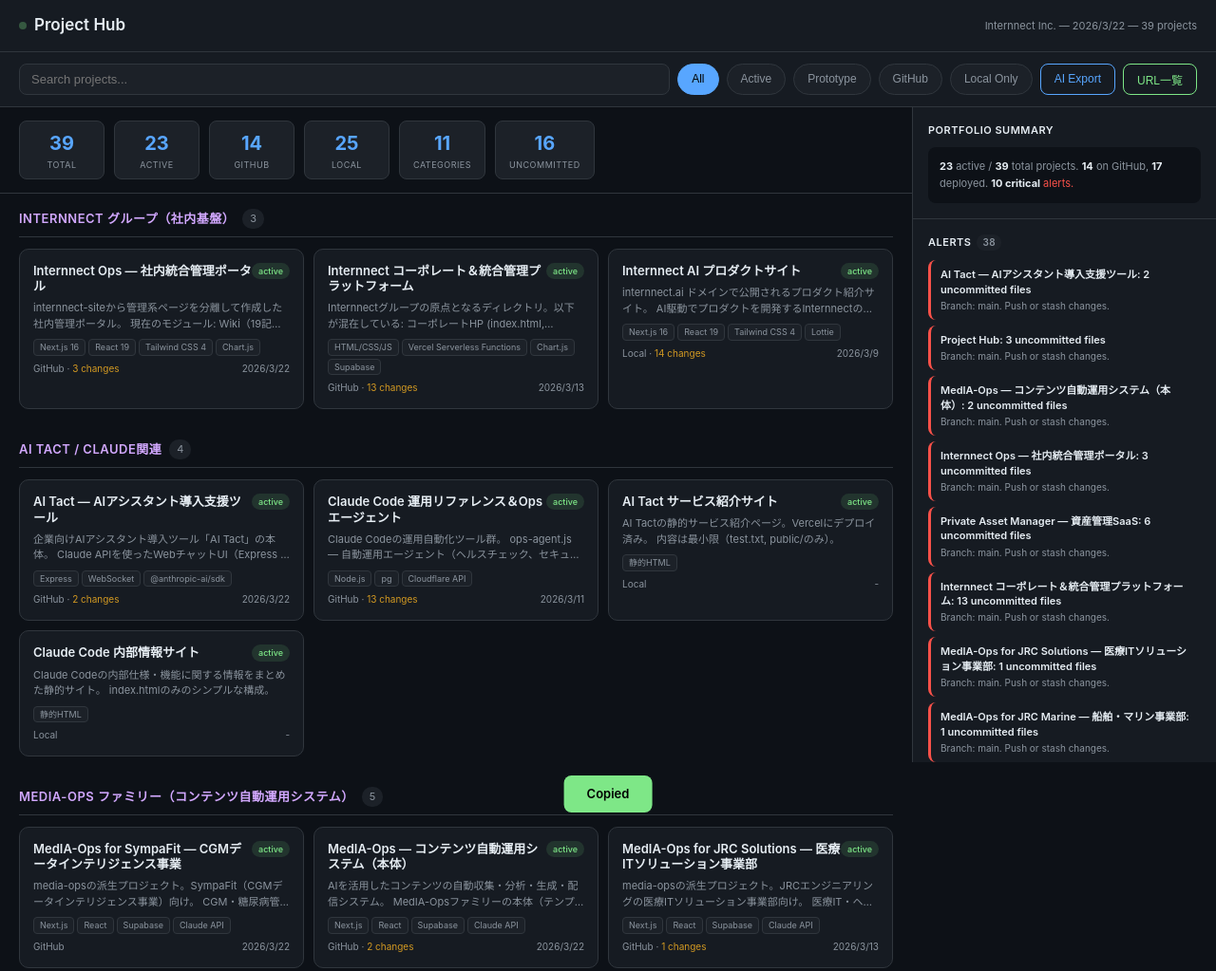
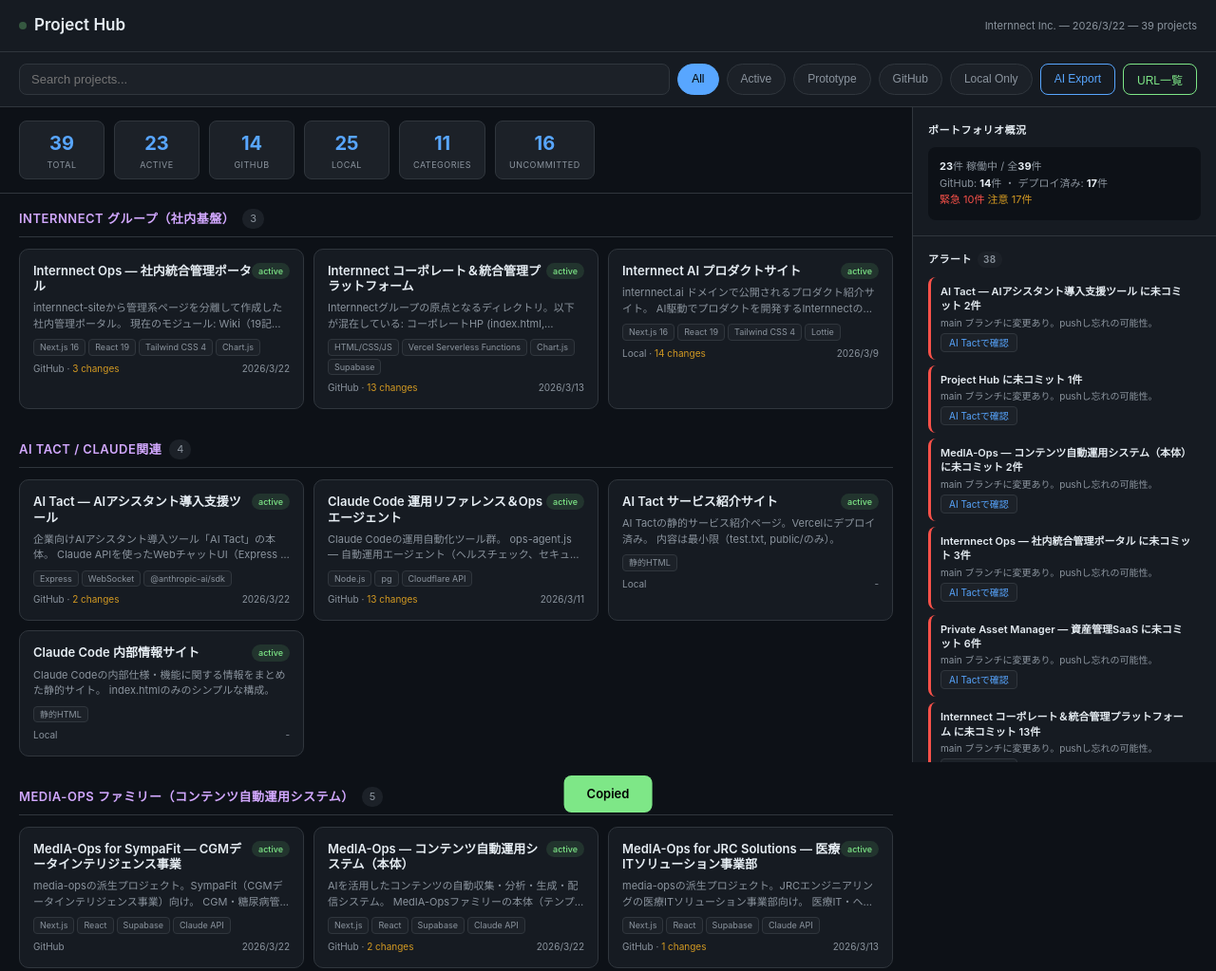
Before and after one commit to ryuichi-gt/project-hub, a website: page public/index.html in a window 1280 px wide. Shown: the top 1023 px of the page at 95% size. Drawn offline with Linux system fonts and the light colour scheme.

Commit message:
Sidebar: Japanese labels, actionable buttons with real links/commands

```diff
--- a/public/data/projects.json
+++ b/public/data/projects.json
@@ -1,42 +1,9 @@
 {
-  "generated_at": "2026-03-22T06:58:57.946Z",
+  "generated_at": "2026-03-22T08:08:37.601Z",
   "generator": "project-hub/aggregate.js",
   "mode": "local",
   "project_count": 39,
   "projects": [
-    {
-      "id": "ai-tact",
-      "source": "local",
-      "name": "AI Tact — AIアシスタント導入支援ツール",
-      "category": "AI Tact / Claude関連",
-      "status": "active",
-      "description": "企業向けAIアシスタント導入ツール「AI Tact」の本体。\nClaude APIを使ったWebチャットUI（Express + WebSocket）。\n機能: チャット対話、ファイルアップロード、Slack連携、Supabaseへの対話ログ保存、\nLINE Notify通知、PIN認証。",
-      "tech": "Express, WebSocket, @anthropic-ai/sdk",
-      "url": "https://cmd.internnect.ai",
-      "login": "PIN認証（AUTH_PINで設定）",
-      "deploy": "なし（ローカルサーバー）",
-      "apis": [
-        "anthropic",
-        "openai",
-        "supabase-ai-tact",
-        "slack",
-        "line",
-        "ai-tact-auth"
-      ],
-      "business_context": "企業向けAIアシスタント導入支援ツール。Claude APIベースのWebチャットUIで、\nファイルアップロード・Slack連携・対話ログ保存・LINE通知等を提供。",
-      "competitors": [],
-      "group_company": "Internnect",
-      "git_branch": "main",
-      "git_changes": 2,
-      "last_commit": "auto-save: 1ファイル変更 (PROGRESS.md)",
-      "last_commit_date": "2026-03-22 15:52:16 +0900",
-      "has_remote": true,
-      "github_url": "https://github.com/ryuichi-gt/claude-ui",
-      "open_prs": [],
-      "open_issues_count": 0,
-      "contributors": [],
-      "last_push_at": null
-    },
     {
       "id": "sympafit-media-ops",
       "source": "local",
@@ -68,10 +35,43 @@
       "group_company": "SympaFit",
       "git_branch": "main",
       "git_changes": 0,
-      "last_commit": "fix: vercel.app残存URL完全除去（robots.ts フォールバック修正）",
-      "last_commit_date": "2026-03-22 15:38:09 +0900",
+      "last_commit": "feat: チャンネル横断ダッシュボード（経営層向け活用状況一覧）",
+      "last_commit_date": "2026-03-22 17:04:50 +0900",
       "has_remote": true,
       "github_url": "https://github.com/ryuichi-gt/sympafit-media-ops",
+      "open_prs": [],
+      "open_issues_count": 0,
+      "contributors": [],
+      "last_push_at": null
+    },
+    {
+      "id": "ai-tact",
+      "source": "local",
+      "name": "AI Tact — AIアシスタント導入支援ツール",
+      "category": "AI Tact / Claude関連",
+      "status": "active",
+      "description": "企業向けAIアシスタント導入ツール「AI Tact」の本体。\nClaude APIを使ったWebチャットUI（Express + WebSocket）。\n機能: チャット対話、ファイルアップロード、Slack連携、Supabaseへの対話ログ保存、\nLINE Notify通知、PIN認証。",
+      "tech": "Express, WebSocket, @anthropic-ai/sdk",
+      "url": "https://cmd.internnect.ai",
+      "login": "PIN認証（AUTH_PINで設定）",
+      "deploy": "なし（ローカルサーバー）",
+      "apis": [
+        "anthropic",
+        "openai",
+        "supabase-ai-tact",
+        "slack",
+        "line",
+        "ai-tact-auth"
+      ],
+      "business_context": "企業向けAIアシスタント導入支援ツール。Claude APIベースのWebチャットUIで、\nファイルアップロード・Slack連携・対話ログ保存・LINE通知等を提供。",
+      "competitors": [],
+      "group_company": "Internnect",
+      "git_branch": "main",
+      "git_changes": 2,
+      "last_commit": "auto-save: 4ファイル変更 (CLAUDE.md,PROGRESS.md,machines.json)",
+      "last_commit_date": "2026-03-22 16:52:16 +0900",
+      "has_remote": true,
+      "github_url": "https://github.com/ryuichi-gt/claude-ui",
       "open_prs": [],
       "open_issues_count": 0,
       "contributors": [],
@@ -93,9 +93,9 @@
       "competitors": [],
       "group_company": "Internnect",
       "git_branch": "main",
-      "git_changes": 3,
-      "last_commit": "Add PROGRESS.md for session handoff",
-      "last_commit_date": "2026-03-22 13:08:38 +0900",
+      "git_changes": 1,
+      "last_commit": "Add GitHub Pages deployment workflow, switch from Vercel",
+      "last_commit_date": "2026-03-22 16:11:01 +0900",
       "has_remote": true,
       "github_url": "https://github.com/ryuichi-gt/project-hub",
       "open_prs": [],
--- a/public/index.html
+++ b/public/index.html
@@ -295,7 +295,7 @@
 }
 
 // ============================================================
-// Sidebar: Real alerts & next actions from project data
+// Sidebar: Alerts & actionable next steps (Japanese, with links)
 // ============================================================
 function renderSidebar() {
   const all = DATA.projects;
@@ -304,105 +304,180 @@
   const now = new Date();
 
   all.forEach(p => {
-    // CRITICAL: Uncommitted changes on projects with remote
     if (p.git_changes > 0 && p.has_remote) {
-      alerts.push({ level: "critical", title: `${p.name||p.id}: ${p.git_changes} uncommitted files`, detail: `Branch: ${p.git_branch||"unknown"}. Push or stash changes.`, project: p.id });
+      alerts.push({
+        level: "critical",
+        title: `${p.name||p.id} に未コミット ${p.git_changes}件`,
+        detail: `${p.git_branch||"?"} ブランチに変更あり。pushし忘れの可能性。`,
+        project: p.id,
+        actionLabel: "AI Tactで確認",
+        actionUrl: "https://cmd.internnect.ai"
+      });
     }
-
-    // WARNING: Active project with no GitHub remote
     if (p.status === "active" && !p.has_remote && p.id !== "project-hub") {
-      alerts.push({ level: "warning", title: `${p.name||p.id}: no GitHub remote`, detail: "Local only. Risk of data loss. Push to GitHub.", project: p.id });
+      alerts.push({
+        level: "warning",
+        title: `${p.name||p.id} がローカルのみ`,
+        detail: "GitHubにバックアップされていない。Mac故障でコード消失のリスク。",
+        project: p.id,
+        actionLabel: "AI Tactでpush",
+        actionUrl: "https://cmd.internnect.ai"
+      });
     }
-
-    // WARNING: Login info missing (要確認)
     if (p.login && p.login.includes("要確認")) {
-      alerts.push({ level: "warning", title: `${p.name||p.id}: login info TBD`, detail: "Login credentials marked as 要確認.", project: p.id });
+      alerts.push({
+        level: "warning",
+        title: `${p.name||p.id} のログイン情報が未確認`,
+        detail: "認証情報が「要確認」のまま。実際の値を確認して .project-meta.yaml を更新する。",
+        project: p.id,
+        actionLabel: "サイトを開く",
+        actionUrl: p.url || null
+      });
     }
-
-    // INFO: No .project-meta.yaml (no category)
     if (!p.category && p.status !== "archived") {
-      alerts.push({ level: "info", title: `${p.name||p.id}: no metadata`, detail: "Missing .project-meta.yaml. Add for better categorization.", project: p.id });
+      alerts.push({
+        level: "info",
+        title: `${p.name||p.id} のメタデータなし`,
+        detail: ".project-meta.yaml が未配置。カタログに正しく分類されない。",
+        project: p.id,
+        actionLabel: "詳細を見る",
+        actionUrl: null
+      });
     }
-
-    // Stale: no activity in 14+ days
     const lastDate = p.last_commit_date || p.last_push_at;
     if (lastDate && p.status === "active") {
       const daysSince = Math.floor((now - new Date(lastDate)) / 86400000);
       if (daysSince > 14) {
-        alerts.push({ level: "info", title: `${p.name||p.id}: ${daysSince}d inactive`, detail: `Last activity: ${new Date(lastDate).toLocaleDateString("ja-JP")}`, project: p.id });
+        alerts.push({
+          level: "info",
+          title: `${p.name||p.id} が${daysSince}日間停止中`,
+          detail: `最終更新: ${new Date(lastDate).toLocaleDateString("ja-JP")}。アーカイブ対象か確認する。`,
+          project: p.id,
+          actionLabel: "詳細を見る",
+          actionUrl: null
+        });
       }
     }
   });
 
-  // Sort alerts: critical > warning > info
   const levelOrder = { critical: 0, warning: 1, info: 2 };
   alerts.sort((a, b) => levelOrder[a.level] - levelOrder[b.level]);
 
-  // Generate next actions based on portfolio analysis
+  // Actionable next steps with real links
   const noRemote = all.filter(p => p.status === "active" && !p.has_remote);
   const uncommitted = all.filter(p => p.git_changes > 0);
   const noMeta = all.filter(p => !p.category && p.status !== "archived");
   const loginTBD = all.filter(p => p.login && p.login.includes("要確認"));
-  const activeCount = all.filter(p => p.status === "active").length;
 
   if (uncommitted.length > 0) {
-    actions.push({ label: "Commit & Push", detail: `${uncommitted.length} projects have uncommitted changes. Review and push.`, projects: uncommitted.map(p=>p.name||p.id) });
+    actions.push({
+      label: "未コミットの変更をpush",
+      detail: `${uncommitted.length}件のプロジェクトに未pushの変更がある`,
+      projects: uncommitted,
+      actionLabel: "AI Tactでまとめてpush",
+      actionUrl: "https://cmd.internnect.ai",
+      command: uncommitted.map(p => `cd ~/projects/${p.id} && git add -A && git commit -m "wip" && git push`).join("\n")
+    });
   }
   if (noRemote.length > 0) {
-    actions.push({ label: "Add GitHub Remotes", detail: `${noRemote.length} active projects are local-only. Create repos and push.`, projects: noRemote.map(p=>p.name||p.id) });
+    actions.push({
+      label: "GitHubリポジトリを作成",
+      detail: `${noRemote.length}件がローカルのみ。バックアップのためGitHubにpushする`,
+      projects: noRemote,
+      actionLabel: "AI Tactで実行",
+      actionUrl: "https://cmd.internnect.ai",
+      command: noRemote.map(p => `cd ~/projects/${p.id} && gh repo create ryuichi-gt/${p.id} --private --source=. --push`).join("\n")
+    });
   }
   if (loginTBD.length > 0) {
-    actions.push({ label: "Update Login Info", detail: `${loginTBD.length} projects have unconfirmed credentials. Verify and update .project-meta.yaml.`, projects: loginTBD.map(p=>p.name||p.id) });
+    actions.push({
+      label: "ログイン情報を確認・更新",
+      detail: `${loginTBD.length}件の認証情報が「要確認」のまま`,
+      projects: loginTBD,
+      actionLabel: "対象サイトを開く",
+      actionUrl: loginTBD.find(p => p.url)?.url || null,
+      command: null
+    });
   }
   if (noMeta.length > 0) {
-    actions.push({ label: "Add Metadata", detail: `${noMeta.length} projects missing .project-meta.yaml. Add for full catalog coverage.`, projects: noMeta.map(p=>p.name||p.id) });
+    actions.push({
+      label: ".project-meta.yaml を追加",
+      detail: `${noMeta.length}件にメタデータがない。カタログの分類精度が下がる`,
+      projects: noMeta,
+      actionLabel: "AI Tactで一括生成",
+      actionUrl: "https://cmd.internnect.ai",
+      command: null
+    });
   }
 
-  // Ending note specific action (business priority)
   const endingNote = all.find(p => p.id === "ending-note");
   if (endingNote) {
-    actions.push({ label: "ending-note: 施設導入戦略", detail: "競合にAI対話型がいない空白市場。施設向けBtoBモデルの企画壁打ちが次のステップ。", projects: ["ending-note"] });
+    actions.push({
+      label: "ending-note: 施設導入の企画壁打ち",
+      detail: "AI対話型エンディングノートは市場に存在しない空白地帯。施設向けBtoBの導入メリットを整理する",
+      projects: [endingNote],
+      actionLabel: "AIにエクスポート",
+      actionUrl: null,
+      isExport: true,
+      exportId: "ending-note"
+    });
   }
 
-  // Portfolio summary
-  const summary = `<strong>${activeCount}</strong> active / <strong>${all.length}</strong> total projects. ` +
-    `<strong>${all.filter(p=>p.has_remote).length}</strong> on GitHub, ` +
-    `<strong>${all.filter(p=>p.url).length}</strong> deployed. ` +
-    (alerts.filter(a=>a.level==="critical").length > 0
-      ? `<span style="color:var(--dn)"><strong>${alerts.filter(a=>a.level==="critical").length} critical</strong> alerts.</span>`
-      : `No critical issues.`);
+  const activeCount = all.filter(p => p.status === "active").length;
+  const critCount = alerts.filter(a => a.level === "critical").length;
+  const warnCount = alerts.filter(a => a.level === "warning").length;
 
   const sb = document.getElementById("sidebar");
   sb.innerHTML = `
     <div class="sb-section">
-      <h3>Portfolio Summary</h3>
-      <div class="sb-summary">${summary}</div>
+      <h3>ポートフォリオ概況</h3>
+      <div class="sb-summary">
+        <strong>${activeCount}</strong>件 稼働中 / 全<strong>${all.length}</strong>件<br>
+        GitHub: <strong>${all.filter(p=>p.has_remote).length}</strong>件 ・ デプロイ済み: <strong>${all.filter(p=>p.url).length}</strong>件
+        ${critCount > 0 ? `<br><span style="color:var(--dn)">緊急 ${critCount}件</span>` : ""}
+        ${warnCount > 0 ? ` <span style="color:var(--warn)">注意 ${warnCount}件</span>` : ""}
+      </div>
     </div>
 
     ${alerts.length ? `
     <div class="sb-section">
-      <h3>Alerts <span class="count">${alerts.length}</span></h3>
-      ${alerts.slice(0, 12).map(a => `
-        <div class="alert-item ${a.level}" onclick="openDetail('${a.project}')">
+      <h3>アラート <span class="count">${alerts.length}</span></h3>
+      ${alerts.slice(0, 10).map(a => `
+        <div class="alert-item ${a.level}">
           <div class="alert-title">${a.title}</div>
           <div class="alert-detail">${a.detail}</div>
+          <div style="margin-top:4px;display:flex;gap:4px">
+            ${a.actionUrl ? `<a href="${a.actionUrl}" target="_blank" style="font-size:10px;padding:2px 8px;border-radius:4px;background:var(--sf2);border:1px solid var(--bd);color:var(--ac);text-decoration:none">${a.actionLabel}</a>` : `<span style="font-size:10px;padding:2px 8px;border-radius:4px;background:var(--sf2);border:1px solid var(--bd);color:var(--ac);cursor:pointer" onclick="openDetail('${a.project}')">${a.actionLabel}</span>`}
+          </div>
         </div>
       `).join("")}
-      ${alerts.length > 12 ? `<div style="font-size:10px;color:var(--tm);padding:4px 10px">+${alerts.length-12} more</div>` : ""}
+      ${alerts.length > 10 ? `<div style="font-size:10px;color:var(--tm);padding:4px 10px">他 ${alerts.length-10}件</div>` : ""}
     </div>` : ""}
 
     ${actions.length ? `
     <div class="sb-section">
-      <h3>Next Actions <span class="count">${actions.length}</span></h3>
-      ${actions.map(a => `
+      <h3>ネクストアクション <span class="count">${actions.length}</span></h3>
+      ${actions.map((a, i) => `
         <div class="action-item">
           <div class="action-label">${a.label}</div>
           <div class="action-detail">${a.detail}</div>
-          <div class="action-project">${a.projects.slice(0,3).join(", ")}${a.projects.length>3?" +"+( a.projects.length-3)+" more":""}</div>
+          <div style="margin-top:6px;display:flex;gap:4px;flex-wrap:wrap">
+            ${a.isExport ? `<span style="font-size:10px;padding:3px 10px;border-radius:4px;background:var(--ac);color:#000;cursor:pointer;font-weight:500" onclick="copyProjectForAI('${a.exportId}')">AIにコピー</span>` : ""}
+            ${a.actionUrl ? `<a href="${a.actionUrl}" target="_blank" style="font-size:10px;padding:3px 10px;border-radius:4px;background:var(--ac);color:#000;text-decoration:none;font-weight:500">${a.actionLabel}</a>` : ""}
+            ${a.command ? `<span style="font-size:10px;padding:3px 10px;border-radius:4px;background:var(--sf2);border:1px solid var(--bd);color:var(--ac3);cursor:pointer;font-weight:500" onclick="copyCommand(${i})">コマンドをコピー</span>` : ""}
+          </div>
+          <div class="action-project">${a.projects.slice(0,3).map(p=>p.name||p.id||p).join(", ")}${a.projects.length>3?" 他"+(a.projects.length-3)+"件":""}</div>
         </div>
       `).join("")}
     </div>` : ""}
   `;
+
+  // Store action commands for copy
+  window._actionCommands = actions.map(a => a.command || "");
+}
+function copyCommand(idx) {
+  const cmd = window._actionCommands?.[idx];
+  if (cmd) navigator.clipboard.writeText(cmd).then(() => showToast("コマンドをコピーしました"));
 }
 
 // ============================================================
```
